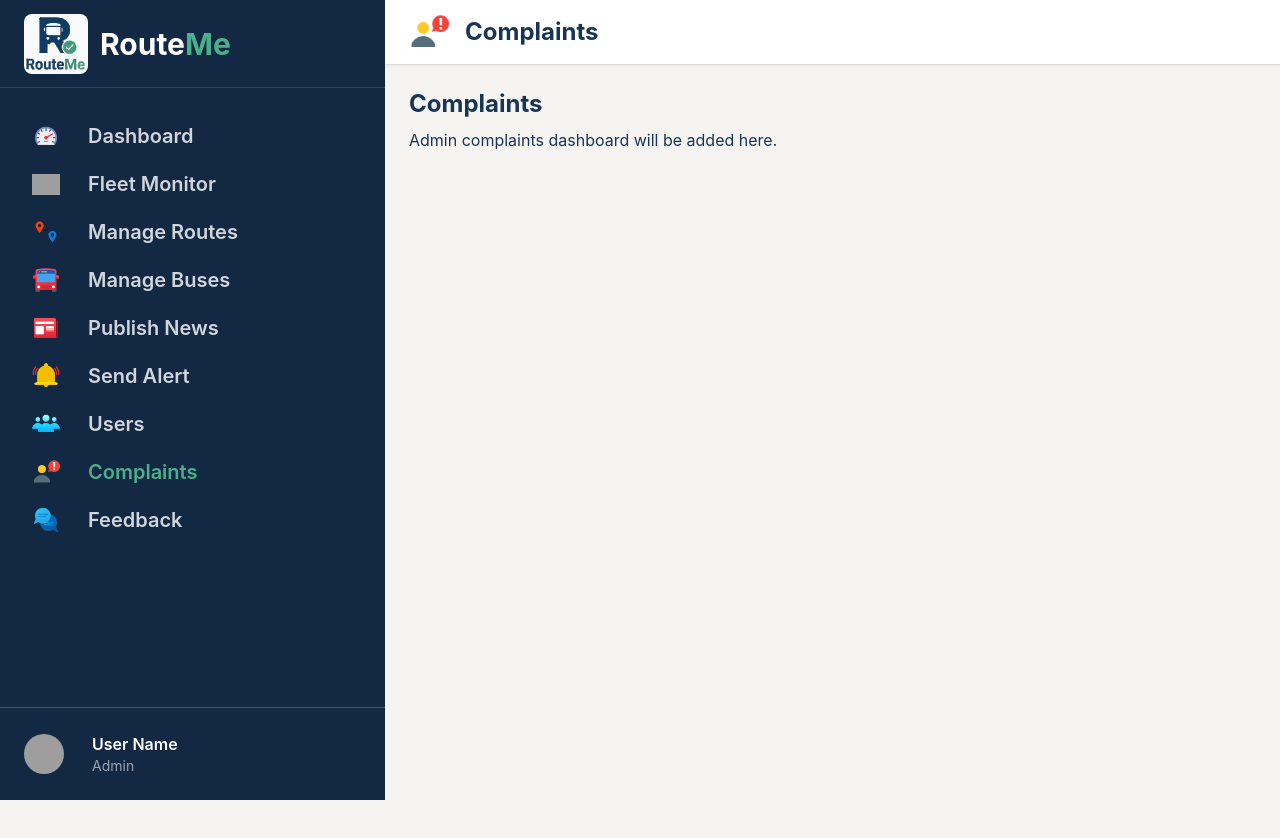
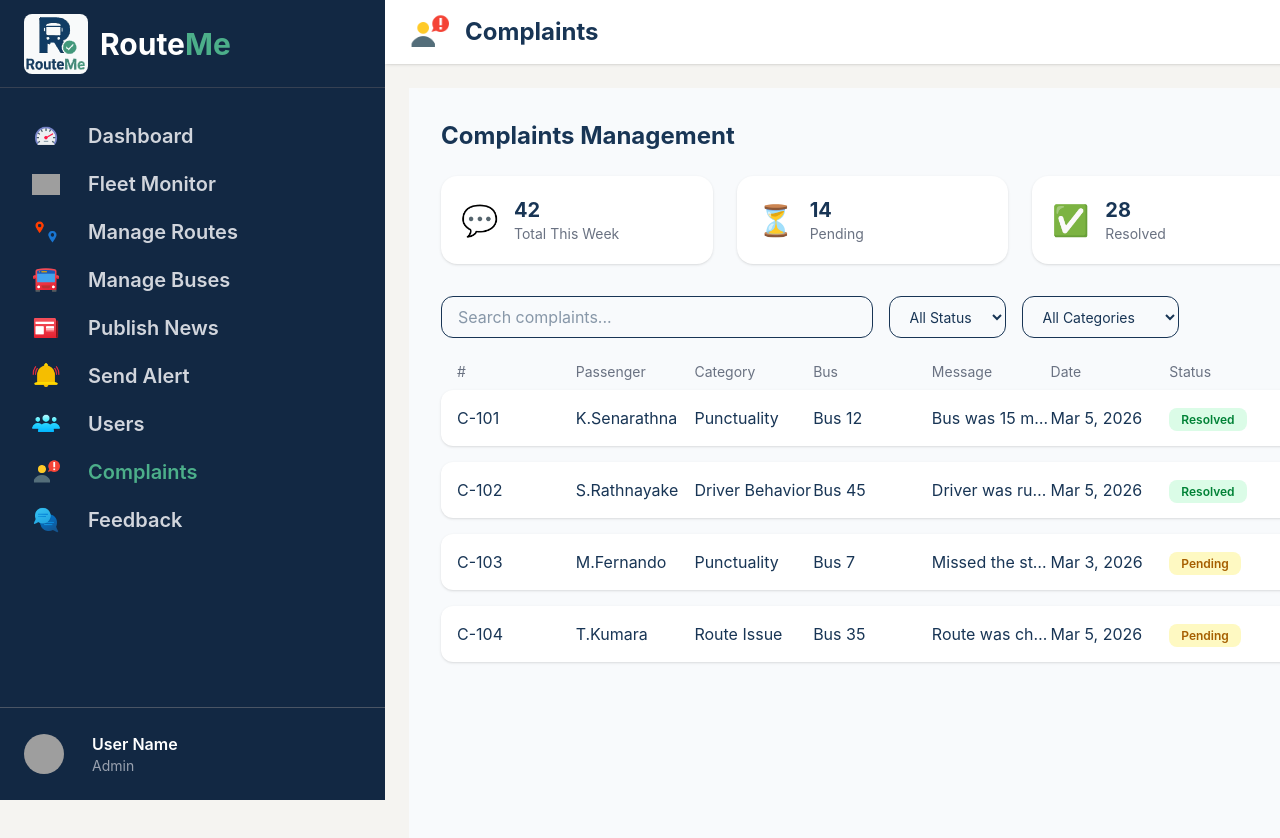
Before and after one commit to RouteMe-Transit/routeme-admin-web-frontend-, a Next.js app in the folder frontend/: page /admin/complaints in a window 1280 px wide. Shown: the top 838 px of the page. Before the commit the page ends 800 px from the top, so only its background shows below. Built offline with nearby package versions, Linux system fonts and the light colour scheme; grey boxes are pictures that could not be loaded.

Commit message:
added admin complaints page

```diff
--- a/frontend/app/admin/complaints/page.tsx
+++ b/frontend/app/admin/complaints/page.tsx
@@ -1,8 +1,134 @@
-export default function AdminComplaintsPage() {
-    return (
-        <section className="space-y-2">
-            <h1 className="text-2xl font-bold text-accent">Complaints</h1>
-            <p className="text-ashcolor">Admin complaints dashboard will be added here.</p>
-        </section>
-    );
+"use client";
+
+export default function AdminComplaints() {
+  const stats = [
+    { title: "Total This Week", value: 42, icon: "💬" },
+    { title: "Pending", value: 14, icon: "⏳" },
+    { title: "Resolved", value: 28, icon: "✅" },
+  ];
+
+  const complaints = [
+    {
+      id: "C-101",
+      passenger: "K.Senarathna",
+      category: "Punctuality",
+      bus: "Bus 12",
+      message: "Bus was 15 mins late...",
+      date: "Mar 5, 2026",
+      status: "Resolved",
+    },
+    {
+      id: "C-102",
+      passenger: "S.Rathnayake",
+      category: "Driver Behavior",
+      bus: "Bus 45",
+      message: "Driver was rude...",
+      date: "Mar 5, 2026",
+      status: "Resolved",
+    },
+    {
+      id: "C-103",
+      passenger: "M.Fernando",
+      category: "Punctuality",
+      bus: "Bus 7",
+      message: "Missed the stop...",
+      date: "Mar 3, 2026",
+      status: "Pending",
+    },
+    {
+      id: "C-104",
+      passenger: "T.Kumara",
+      category: "Route Issue",
+      bus: "Bus 35",
+      message: "Route was changed...",
+      date: "Mar 5, 2026",
+      status: "Pending",
+    },
+  ];
+
+  return (
+    <div className="min-h-screen bg-slate-50 p-8">
+      {/* Title */}
+      <h1 className="text-2xl font-bold mb-6">Complaints Management</h1>
+
+      {/* Stats */}
+      <div className="grid grid-cols-1 md:grid-cols-3 gap-6 mb-8">
+        {stats.map((stat, index) => (
+          <div
+            key={index}
+            className="bg-white rounded-2xl p-5 shadow-sm flex items-center gap-4"
+          >
+            <div className="text-3xl">{stat.icon}</div>
+            <div>
+              <p className="text-xl font-bold">{stat.value}</p>
+              <p className="text-gray-500 text-sm">{stat.title}</p>
+            </div>
+          </div>
+        ))}
+      </div>
+
+      {/* Search + Filters */}
+      <div className="flex flex-col md:flex-row gap-4 mb-6">
+        <input
+          type="text"
+          placeholder="Search complaints..."
+          className="w-full md:w-1/2 px-4 py-2 rounded-xl border outline-none"
+        />
+
+        <div className="flex gap-4">
+          <select className="px-4 py-2 rounded-xl border text-sm">
+            <option>All Status</option>
+            <option>Pending</option>
+            <option>Resolved</option>
+          </select>
+
+          <select className="px-4 py-2 rounded-xl border text-sm">
+            <option>All Categories</option>
+            <option>Punctuality</option>
+            <option>Driver Behavior</option>
+            <option>Route Issue</option>
+          </select>
+        </div>
+      </div>
+
+      {/* Table Header */}
+      <div className="grid grid-cols-7 text-gray-500 text-sm px-4 mb-2">
+        <div>#</div>
+        <div>Passenger</div>
+        <div>Category</div>
+        <div>Bus</div>
+        <div>Message</div>
+        <div>Date</div>
+        <div>Status</div>
+      </div>
+
+      {/* Cards instead of lines */}
+      <div className="flex flex-col gap-4">
+        {complaints.map((item) => (
+          <div
+            key={item.id}
+            className="grid grid-cols-7 items-center bg-white p-4 rounded-xl shadow-sm hover:shadow-md transition"
+          >
+            <div>{item.id}</div>
+            <div>{item.passenger}</div>
+            <div>{item.category}</div>
+            <div>{item.bus}</div>
+            <div className="truncate">{item.message}</div>
+            <div>{item.date}</div>
+            <div>
+              <span
+                className={`px-3 py-1 rounded-lg text-xs font-semibold ${
+                  item.status === "Resolved"
+                    ? "bg-green-100 text-green-700"
+                    : "bg-yellow-100 text-yellow-700"
+                }`}
+              >
+                {item.status}
+              </span>
+            </div>
+          </div>
+        ))}
+      </div>
+    </div>
+  );
 }
--- a/frontend/app/passenger/alerts/page.tsx
+++ b/frontend/app/passenger/alerts/page.tsx
@@ -1,8 +1,8 @@
-export default function PassengerAlertsPage() {
+export default function PassengerRouteFinderPage() {
     return (
         <section className="space-y-2">
-            <h1 className="text-2xl font-bold text-accent">Alerts</h1>
-            <p className="text-ashcolor">Alerts interface will be displayed here.</p>
+            <h1 className="text-2xl font-bold text-accent">Route Finder</h1>
+            <p className="text-ashcolor">Route finding interface will be displayed here.</p>
         </section>
     );
 }
```
